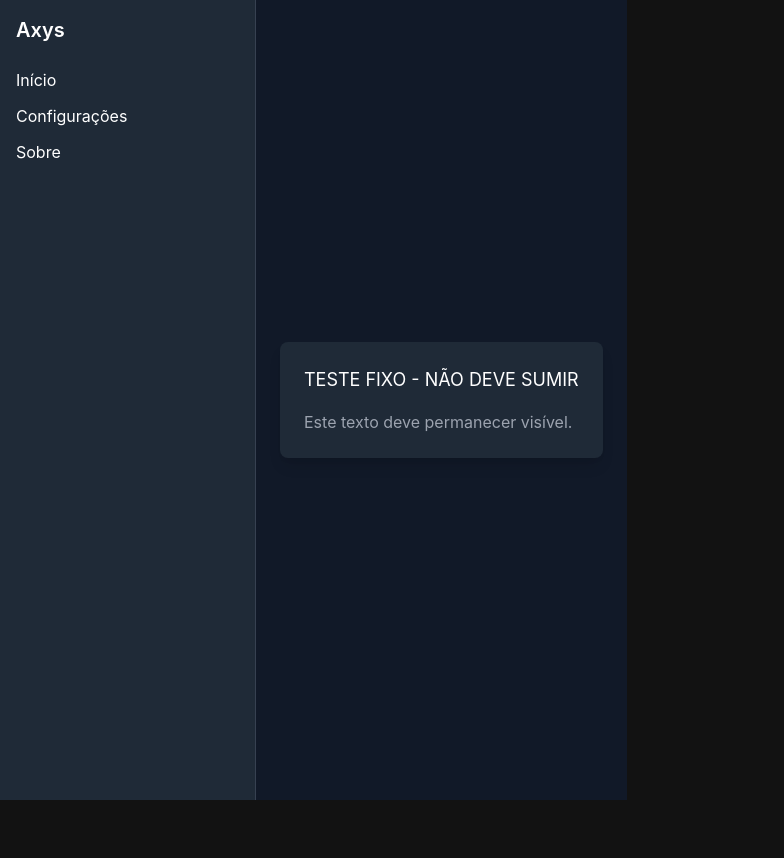
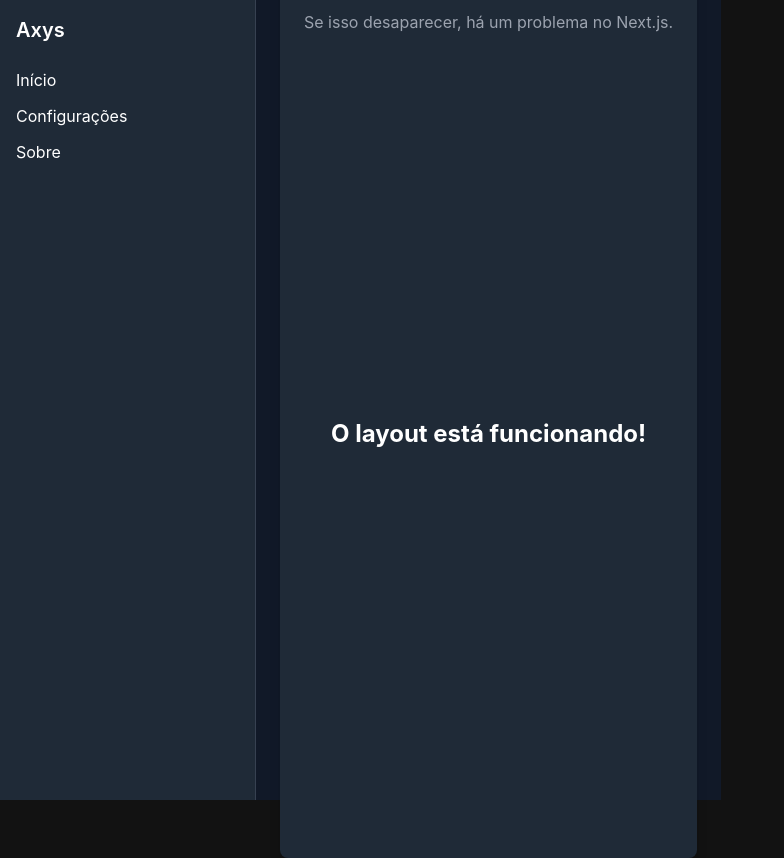
Before and after one commit to langgenius/webapp-text-generator, a Next.js app: page / in a window 1280 px wide. Shown: the whole page, without its empty margins (0-784 px from the left). Before the commit the page ends 800 px from the top, so only its background shows below. Built offline with nearby package versions, Linux system fonts and the light colour scheme.

Commit message:
Update layout.tsx

```diff
--- a/app/layout.tsx
+++ b/app/layout.tsx
@@ -1,13 +1,22 @@
-"use client"; // Certifica que o layout é um Client Component
+"use client"; // Garantindo que seja um Client Component
+import { useEffect, useState } from "react";
+import "@/app/styles/globals.css"; // Confirme o caminho correto
 
-import "@/app/styles/globals.css"; // Certifique-se de que esse caminho está correto
+export default function Layout({ children }: { children: React.ReactNode }) {
+  const [isMounted, setIsMounted] = useState(false);
 
-import type { ReactNode } from "react";
+  useEffect(() => {
+    console.log("Layout montado!");
+    setIsMounted(true);
+  }, []);
 
-export default function Layout({ children }: { children: ReactNode }) {
+  if (!isMounted) {
+    return <div className="text-white text-center mt-10">Carregando...</div>;
+  }
+
   return (
     <div className="flex h-screen bg-gray-900 text-white">
-      {/* Menu lateral fixo */}
+      {/* Menu lateral */}
       <aside className="w-64 bg-gray-800 p-4 hidden md:flex flex-col border-r border-gray-700">
         <h1 className="text-xl font-semibold">Axys</h1>
         <nav className="mt-6 flex-1">
@@ -23,9 +32,8 @@ export default function Layout({ children }: { children: ReactNode }) {
       <main className="flex-1 flex flex-col items-center justify-center px-6">
         <div className="w-full max-w-3xl bg-gray-800 p-6 rounded-lg shadow-lg">
           <h2 className="text-white text-lg mb-4">TESTE FIXO - NÃO DEVE SUMIR</h2>
-          <p className="text-gray-400">Este texto deve permanecer visível.</p>
-          {/* Teste sem o children por enquanto */}
-          {/* {children} */}
+          <p className="text-gray-400">Se isso desaparecer, há um problema no Next.js.</p>
+          {children}
         </div>
       </main>
     </div>
```
